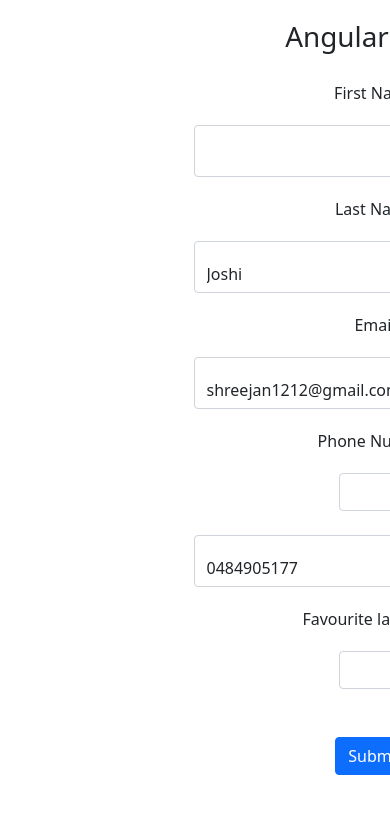
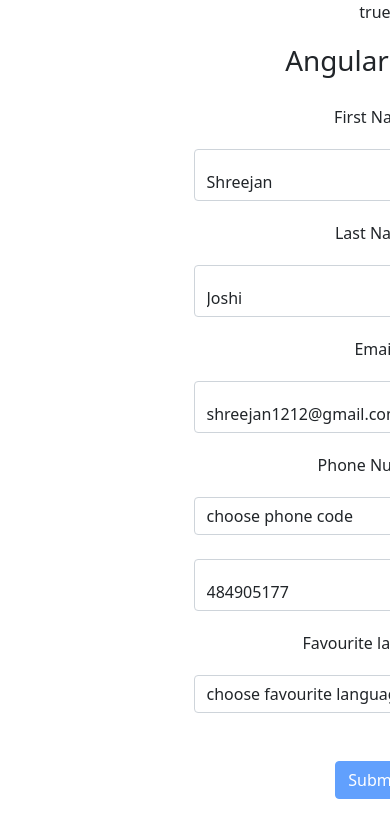
Before and after one commit to shreejanjoshi/Basic-Angular-Form, an Angular app in the folder angular-form/: page / in a window 390 px wide. Shown: the top 838 px of the page. Built offline with nearby package versions, Linux system fonts and the light colour scheme.

Commit message:
completed form validation but have error in phoneNumber while using ngIf

```diff
--- a/angular-form/src/app/app.component.css
+++ b/angular-form/src/app/app.component.css
@@ -37,7 +37,7 @@
 }
 
 select{
-    width: 10%;
+    width: 50%;
     margin: 0 auto;
 }
 
--- a/angular-form/src/app/app.component.html
+++ b/angular-form/src/app/app.component.html
@@ -18,46 +18,86 @@
       <form action="" #formName="ngForm">
         <!-- {{friendModel | json}} -->
 
+        {{formName.form.valid}}
+
         <h1>Angular Form</h1>
-
+        <!-- ____________________________________________________________________ -->
         <div class="form-group">
           <label for="firstName" class="spaceLabel">First Name</label>
+
           <input type="text" name="firstName" class="form-control" #firstName="ngModel" required
             [class.is-invalid]="firstName.invalid && firstName.touched" [(ngModel)]="friendModel.firstName">
+
+          <small class="text-danger" [class.d-none]="firstName.valid || firstName.untouched">first name is
+            required</small>
         </div>
-
+        <!-- ____________________________________________________________________ -->
         <div class="form-group">
           <label for="lastName" class="spaceLabel">Last Name</label>
+
           <input type="text" name="lastName" class="form-control" #lastName="ngModel" required
             [class.is-invalid]="lastName.invalid && lastName.touched" [(ngModel)]="friendModel.lastName">
+
+          <small class="text-danger" [class.d-none]="lastName.valid || lastName.untouched">last name is required</small>
         </div>
-
+        <!-- ____________________________________________________________________ -->
         <div class="form-group">
           <label for="email" class="spaceLabel">Email</label>
+
           <input type="text" name="email" class="form-control" #email="ngModel" required
             [class.is-invalid]="email.invalid && email.touched" [(ngModel)]="friendModel.email">
+
+          <small class="text-danger" [class.d-none]="email.valid || email.untouched">email is required</small>
         </div>
-
+        <!-- ____________________________________________________________________ -->
         <div class="form-group">
           <label for="phoneNumber">Phone Number</label>
-          <select name="phoneCode" class="form-control" id="phoneCode" #phoneCode="ngModel" required
-            [class.is-invalid]="phoneCode.invalid && phoneCode.touched" [(ngModel)]="friendModel.phoneCode">
+
+          <select (blur)="selector(phoneCode.value)"
+            (change)="selector(phoneCode.value)" name="phoneCode" class="form-control"
+            id="phoneCode" #phoneCode="ngModel"
+            [class.is-invalid]="selctorHasError && phoneCode.touched"
+            [(ngModel)]="friendModel.phoneCode">
+
+            <option value="default">choose phone code</option>
             <option *ngFor="let phoneCode of phoneCodes" value="{{phoneCode}}">{{phoneCode}}</option>
-          </select><br>
-          <input type="text" name="phoneNumber" class="form-control" #phoneNumber="ngModel" pattern="^\d{10}$"
+
+          </select>
+
+          <small class="text-danger" [class.d-none]="!selctorHasError || phoneCode.untouched">phone code is
+            required</small><br>
+
+          <input type="text" name="phoneNumber" class="form-control" #phoneNumber="ngModel" pattern="^\d{9}$" required
             [class.is-invalid]="phoneNumber.invalid && phoneNumber.touched" [(ngModel)]="friendModel.phoneNumber">
+
+          <!-- <div *ngIf="phoneNumber.errors && (phoneNumber.invalid || phoneNumber.touched)">
+
+            <small class="text-danger" *ngIf="phoneNumber.errors.required">phone number is required</small>
+
+            <small class="text-danger" *ngIf="phoneNumber.errors.pattern">phone number must be 9 digit</small>
+          </div> -->
         </div>
-
+        <!-- ____________________________________________________________________ -->
         <div class="form-group">
           <label for="favouriteLanguage">Favourite language</label>
-          <select name="favouriteLanguage" class="form-control" id="favouriteLanguage" #favouriteLanguage="ngModel"
-            required [class.is-invalid]="favouriteLanguage.invalid && favouriteLanguage.touched"
+
+          <select (blur)="selector(favouriteLanguage.value)"
+            (change)="selector(favouriteLanguage.value)" name="favouriteLanguage" class="form-control"
+            id="favouriteLanguage" #favouriteLanguage="ngModel"
+            [class.is-invalid]="selctorHasError && favouriteLanguage.touched"
             [(ngModel)]="friendModel.favouriteLanguage">
+
+            <option value="default">choose favourite language</option>
             <option *ngFor="let language of languages" value="{{language}}">{{language}}</option>
-          </select><br><br>
+
+          </select>
+
+          <small class="text-danger"
+            [class.d-none]="!selctorHasError || favouriteLanguage.untouched">favourite
+            language is required</small><br><br>
         </div>
-
-        <button type="submit" class="btn btn-primary" type="submit" name="submit">Submit</button>
+        <!-- ____________________________________________________________________ -->
+        <button [disabled]="formName.form.invalid || selctorHasError" type="submit" class="btn btn-primary" type="submit" name="submit">Submit</button>
 
       </form>
     </div>
--- a/angular-form/src/app/app.component.ts
+++ b/angular-form/src/app/app.component.ts
@@ -13,5 +13,15 @@
 
   public phoneCodes = ["+32", "+31", "+49"];
 
-  friendModel = new Friend('', 'Joshi', 'shreejan1212@gmail.com', '', '0484905177', '');
+  selctorHasError = true;
+
+  friendModel = new Friend('Shreejan', 'Joshi', 'shreejan1212@gmail.com', 'default', '484905177', 'default');
+
+  selector(value: string){
+    if(value === 'default'){
+      this.selctorHasError = true;
+    }else{
+      this.selctorHasError = false;
+    }
+  }
 }
```
